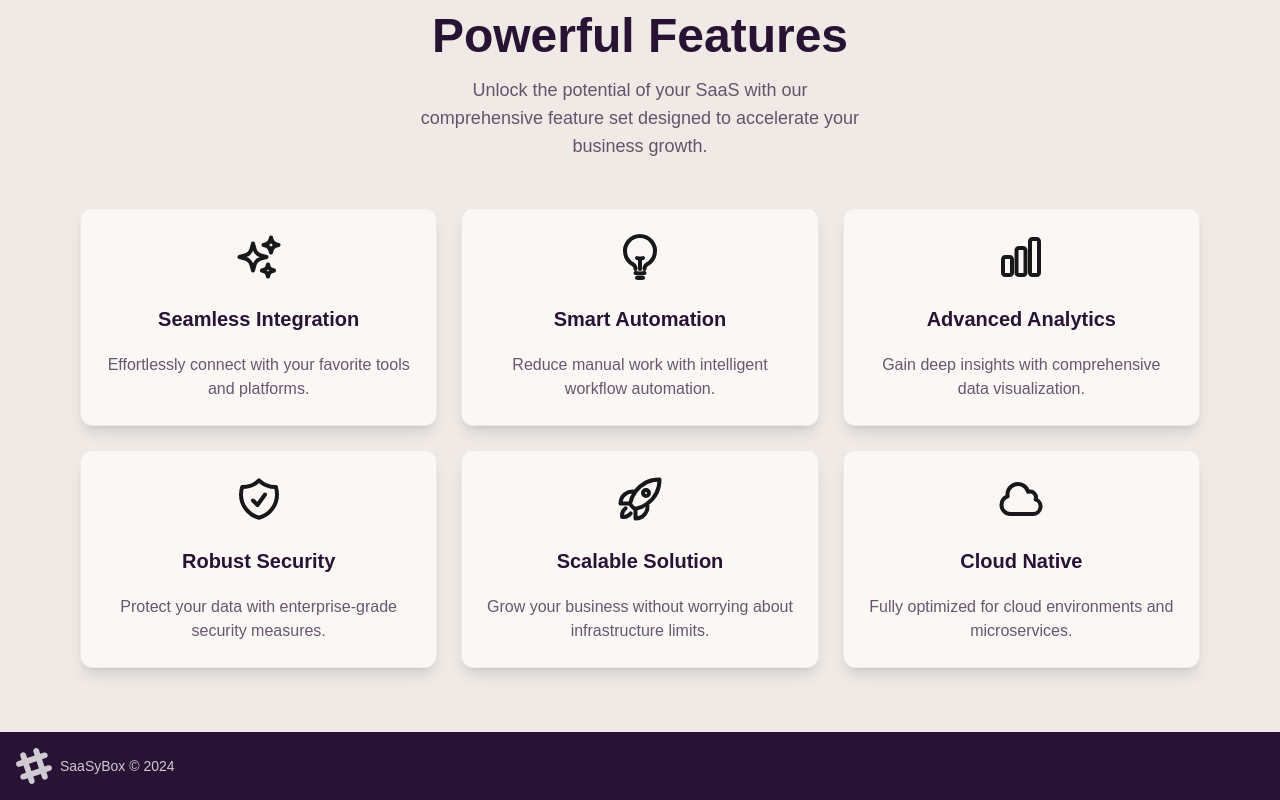
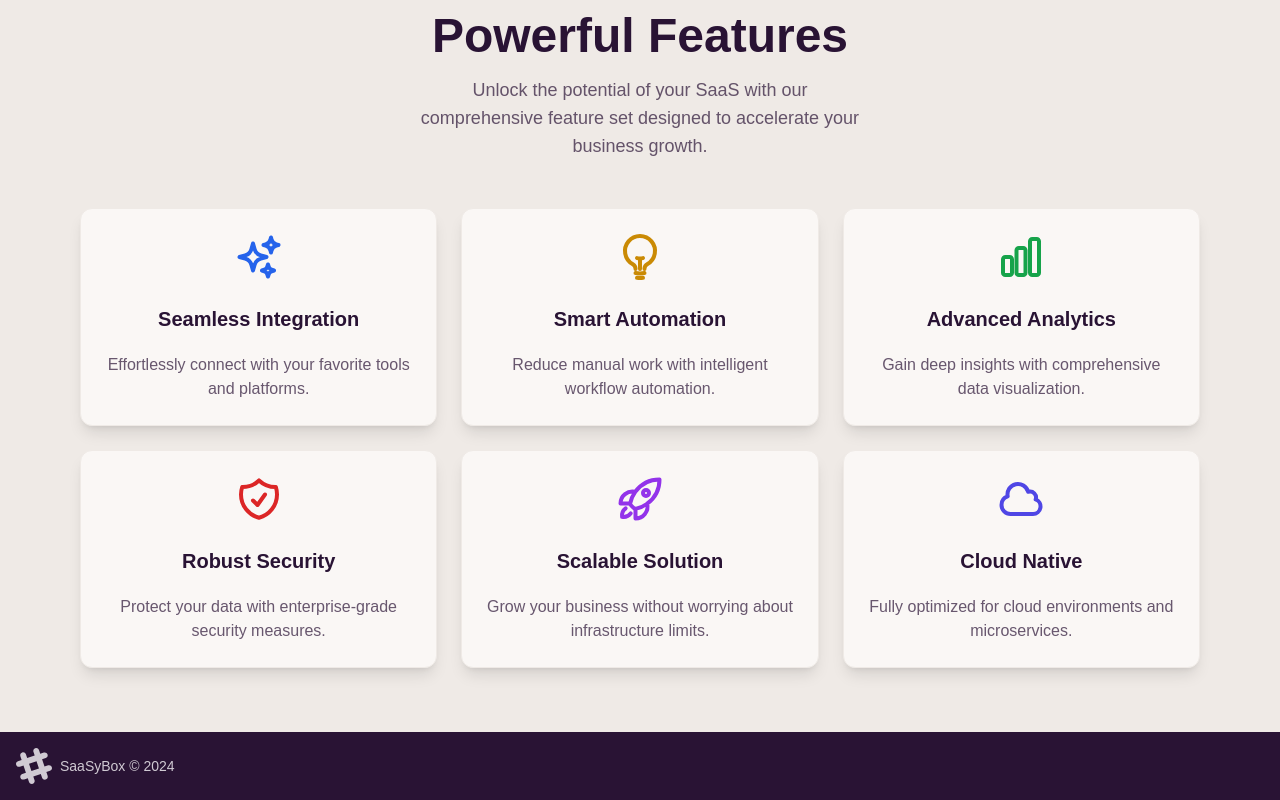
Before and after one commit to AgboganEmmanuel/saasybox, a Next.js app: page / in a window 1280 px wide. Shown: the part 1116-1916 px from the top of the page. Built offline with nearby package versions, Linux system fonts and the light colour scheme.

Commit message:
modification des icones

```diff
--- a/src/components/Features.tsx
+++ b/src/components/Features.tsx
@@ -11,32 +11,44 @@ const featureData = [
   {
     icon: SparklesIcon,
     title: 'Seamless Integration',
-    description: 'Effortlessly connect with your favorite tools and platforms.'
+    description: 'Effortlessly connect with your favorite tools and platforms.',
+    lightColor: 'text-blue-600',
+    darkColor: 'dark:text-blue-400'
   },
   {
     icon: LightBulbIcon,
     title: 'Smart Automation',
-    description: 'Reduce manual work with intelligent workflow automation.'
+    description: 'Reduce manual work with intelligent workflow automation.',
+    lightColor: 'text-yellow-600',
+    darkColor: 'dark:text-yellow-400'
   },
   {
     icon: ChartBarIcon,
     title: 'Advanced Analytics',
-    description: 'Gain deep insights with comprehensive data visualization.'
+    description: 'Gain deep insights with comprehensive data visualization.',
+    lightColor: 'text-green-600',
+    darkColor: 'dark:text-green-400'
   },
   {
     icon: ShieldCheckIcon,
     title: 'Robust Security',
-    description: 'Protect your data with enterprise-grade security measures.'
+    description: 'Protect your data with enterprise-grade security measures.',
+    lightColor: 'text-red-600',
+    darkColor: 'dark:text-red-400'
   },
   {
     icon: RocketLaunchIcon,
     title: 'Scalable Solution',
-    description: 'Grow your business without worrying about infrastructure limits.'
+    description: 'Grow your business without worrying about infrastructure limits.',
+    lightColor: 'text-purple-600',
+    darkColor: 'dark:text-purple-400'
   },
   {
     icon: CloudIcon,
     title: 'Cloud Native',
-    description: 'Fully optimized for cloud environments and microservices.'
+    description: 'Fully optimized for cloud environments and microservices.',
+    lightColor: 'text-indigo-600',
+    darkColor: 'dark:text-indigo-400'
   }
 ]
 
@@ -74,13 +86,14 @@ export function Features() {
                     >
                         <div className="card-body items-center text-center p-6">
                             <feature.icon
-                                className="
+                                className={`
                                     h-12
                                     w-12
-                                    text-primary
-                                    dark:text-primary-focus
                                     mb-4
-                                    stroke-2"
+                                    stroke-2
+                                    ${feature.lightColor}
+                                    ${feature.darkColor}
+                                `}
                             />
                             <h2 className="card-title
                                 text-xl
```
